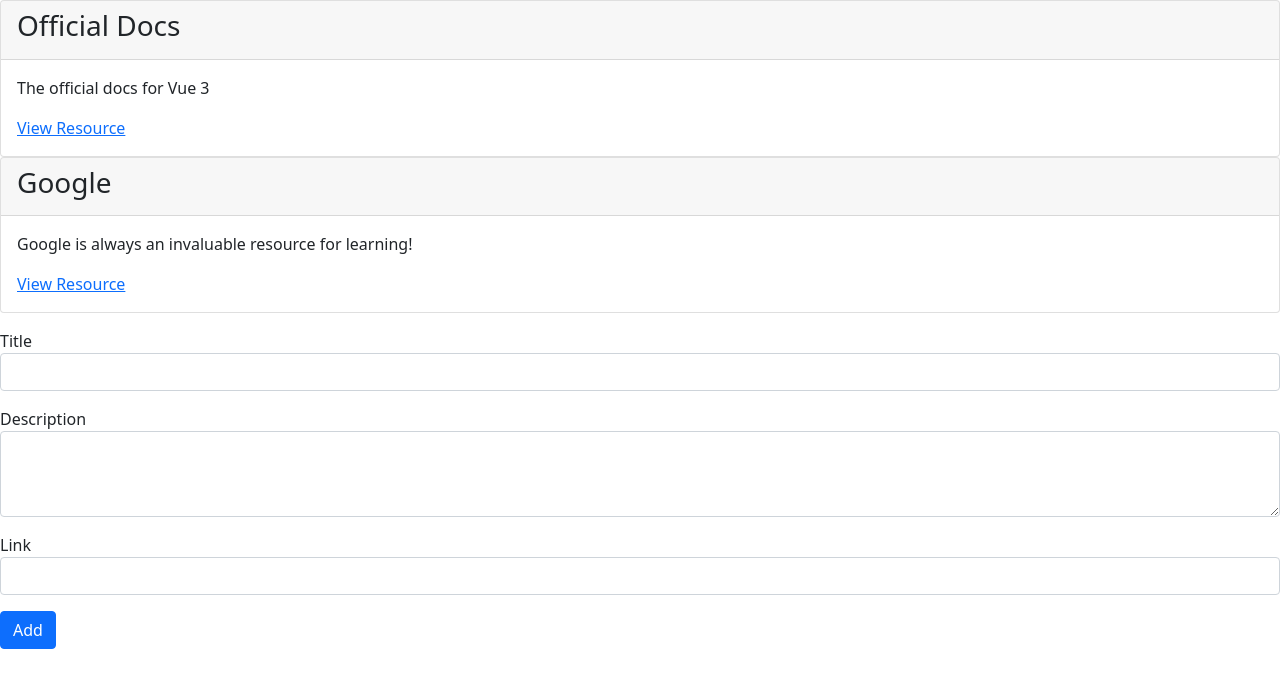
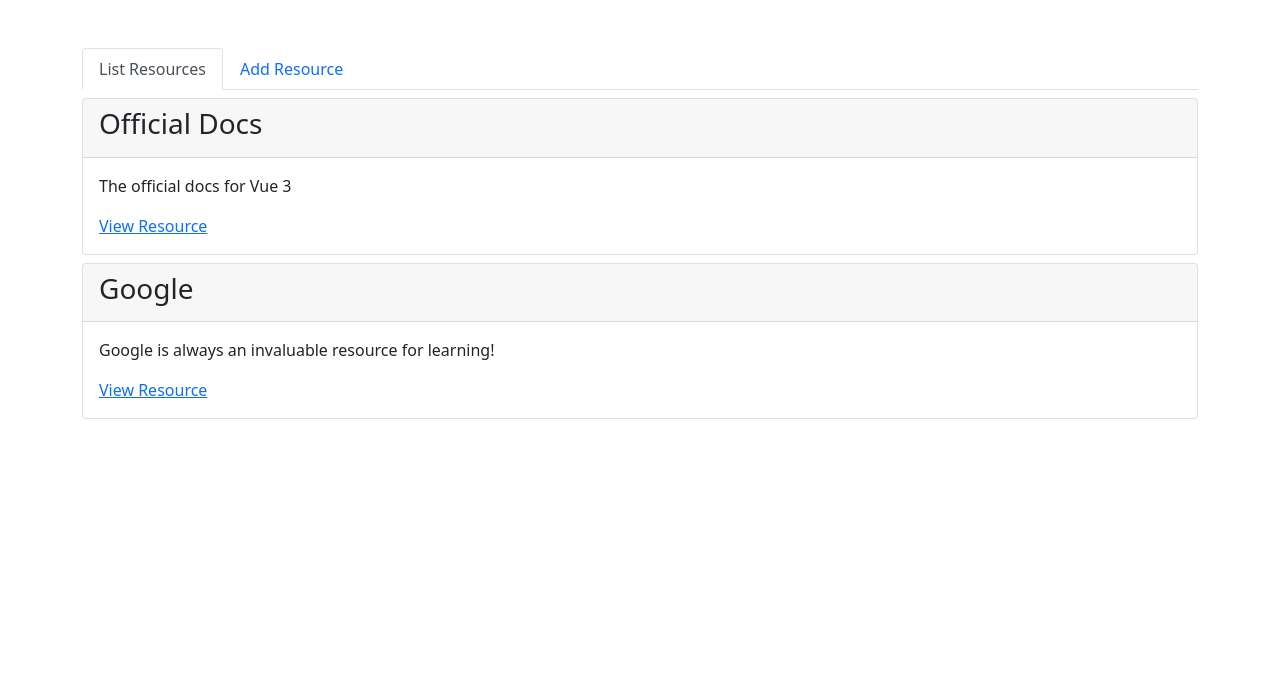
Before and after one commit to huuff/monster-slayer, a Vue app in the folder learning-resources/: page / in a window 1280 px wide. Shown: the top 688 px of the page. Built offline with nearby package versions, Linux system fonts and the light colour scheme.

Commit message:
added tabs

```diff
--- a/learning-resources/src/App.vue
+++ b/learning-resources/src/App.vue
@@ -1,6 +1,24 @@
 <template>
-  <the-resources :resources="resources"></the-resources>
-  <add-resource></add-resource>
+  <div class="container mt-5">
+    <nav class="nav nav-tabs">
+      <a
+        class="nav-link"
+        :class="{ active: this.activeTab === 'list' }"
+        href="#"
+        @click="setActiveTab('list')"
+        >List Resources</a>
+      <a
+        class="nav-link"
+        :class="{ active: this.activeTab === 'add'}"
+        href="#"
+        @click="setActiveTab('add')"
+        >Add Resource</a>
+    </nav>
+    <keep-alive>
+      <the-resources v-if="this.activeTab === 'list'" :resources="resources"></the-resources>
+      <add-resource v-else-if="this.activeTab === 'add'"></add-resource>
+    </keep-alive>
+  </div>
 </template>
 
 <script lang="ts">
@@ -8,6 +26,8 @@
 import { Resource } from "./resource";
 import TheResources from "./components/TheResources.vue";
 import AddResource from "./components/AddResource.vue";
+
+type Tab = "list" | "add";
 
 export default defineComponent({
   name: 'App',
@@ -24,7 +44,16 @@
         "https://google.com",
       ),
     ],
-  } as { resources: Resource[] }),
+    activeTab: "list",
+  } as {
+    resources: Resource[];
+    activeTab: Tab;
+  }),
+  methods: {
+    setActiveTab(tab: Tab) {
+      this.activeTab = tab;
+    },
+  },
   components: {
     TheResources, AddResource,
   }
--- a/learning-resources/src/components/TheResources.vue
+++ b/learning-resources/src/components/TheResources.vue
@@ -1,7 +1,7 @@
 <template>
   <main>
     <ul class="list-unstyled">
-      <li v-for="resource in resources" :key="resource.id">
+      <li v-for="resource in resources" :key="resource.id" class="my-2">
         <base-resource :resource="resource"></base-resource>
       </li>
     </ul>
```
